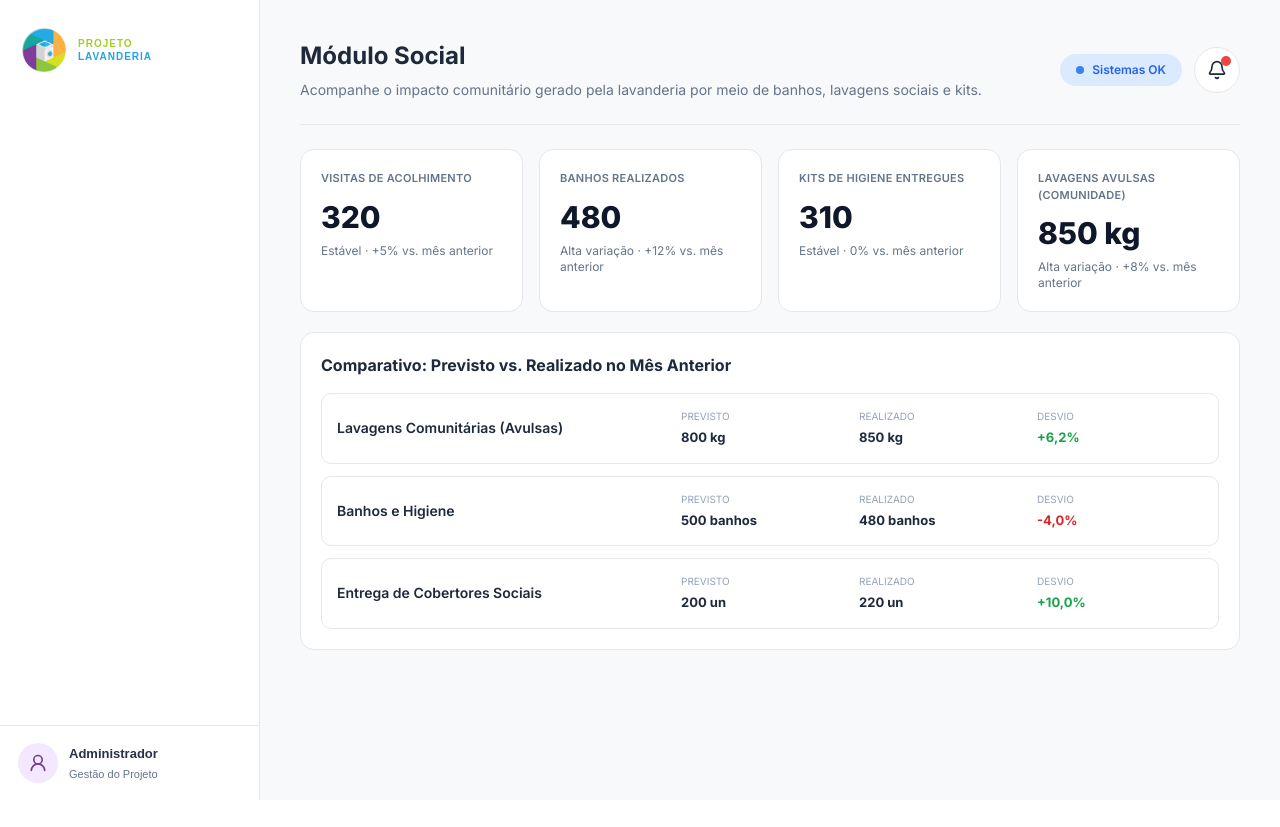
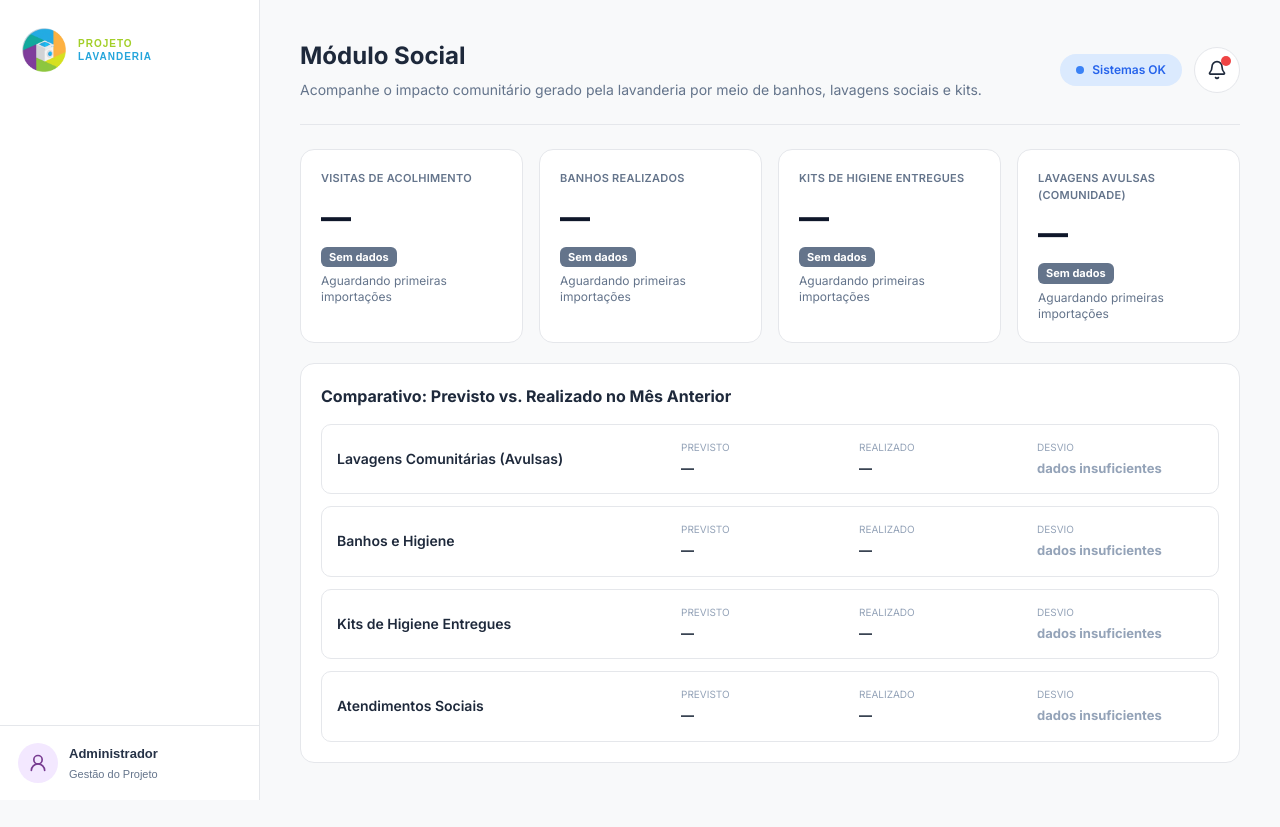
Before and after one commit to Cosmic-Bubble/projetolavanderia, a Flask app: template app/templates/social.html in a window 1280 px wide. Before the commit the page ends 800 px from the top, so only its background shows below. Run offline with Flask 3, Linux system fonts and the light colour scheme; the template is opened without the code that fills it, so the values that code supplies are empty; some libraries are stand-ins or nearby versions.

Commit message:
feat(módulo social): implementa previsão de demanda (SMA e Regressão Linear)
- Criação do `previsao_service.py` (modelos SMA e Regressão Linear).
- Rotas `/api/previsoes` e `/api/comparativo/<coluna>` no novo `previsao_bp`.
- Front-end (`modulo_social.js`) atualizado para consumir as previsões e popular os KPI cards.

```diff
--- a/app/__init__.py
+++ b/app/__init__.py
@@ -9,7 +9,7 @@ from app.routes.admin import admin_bp
 from app.routes.importacao import importacao_bp
 from app.routes.perfil import perfil_bp
 from app.routes.solicitacoes import solicitacoes_bp
-
+from app.routes.previsao import previsao_bp
 
 def create_app():
     app = Flask(
@@ -31,5 +31,6 @@ def create_app():
     app.register_blueprint(importacao_bp)
     app.register_blueprint(perfil_bp)
     app.register_blueprint(solicitacoes_bp)
+    app.register_blueprint(previsao_bp)
 
     return app
--- /dev/null
+++ b/app/routes/previsao.py
@@ -0,0 +1,31 @@
+from flask import Blueprint, jsonify, request
+
+from app.services.previsao_service import (
+    comparar_previsto_realizado,
+    gerar_previsoes,
+)
+
+previsao_bp = Blueprint("previsao", __name__)
+
+
+@previsao_bp.route("/api/previsoes", methods=["GET"])
+def previsoes():
+    """Retorna previsões para todos os KPIs."""
+    try:
+        periodos = min(int(request.args.get("periodos", 3)), 12)
+    except ValueError:
+        periodos = 3
+
+    try:
+        return jsonify(gerar_previsoes(periodos=periodos))
+    except Exception as exc:
+        return jsonify({"erro": str(exc)}), 500
+
+
+@previsao_bp.route("/api/comparativo/<coluna>", methods=["GET"])
+def comparativo(coluna: str):
+    """Comparativo previsto × realizado do último mês para uma coluna."""
+    try:
+        return jsonify(comparar_previsto_realizado(coluna))
+    except Exception as exc:
+        return jsonify({"erro": str(exc)}), 500
--- /dev/null
+++ b/app/static/js/modulo_social.js
@@ -0,0 +1,172 @@
+// ============================================================
+// modulo_social.js
+// Busca previsões de todos os KPIs e popula:
+// - os 4 cards do topo (visitas, banhos, kits, lavagens)
+// - a seção "Comparativo: Previsto vs. Realizado"
+// ============================================================
+
+const KPIS_CARDS = [
+    { id: "kpi-visitas",  badgeId: "badge-visitas",  subId: "kpi-visitas-sub",  chave: "visitas_qtd",           sufixo: "" },
+    { id: "kpi-banhos",   badgeId: "badge-banhos",   subId: "kpi-banhos-sub",   chave: "banhos_qtd",            sufixo: "" },
+    { id: "kpi-kits",     badgeId: "badge-kits",     subId: "kpi-kits-sub",     chave: "kits_distribuidos_qtd", sufixo: "" },
+    { id: "kpi-lavagens", badgeId: "badge-lavagens", subId: "kpi-lavagens-sub", chave: "social_peso_kg",        sufixo: " kg" },
+];
+
+const KPIS_COMPARATIVO = [
+    { chave: "social_peso_kg",        label: "Lavagens Comunitárias (Avulsas)", unidade: "kg" },
+    { chave: "banhos_qtd",            label: "Banhos e Higiene",                unidade: "banhos" },
+    { chave: "kits_distribuidos_qtd", label: "Kits de Higiene Entregues",       unidade: "un" },
+    { chave: "social_atendimentos_qtd", label: "Atendimentos Sociais",          unidade: "atend." },
+];
+
+
+// ============================================================
+// Helpers
+// ============================================================
+
+function formatarNumero(valor, casas = 0) {
+    if (valor === null || valor === undefined) return "—";
+    return Number(valor).toLocaleString("pt-BR", {
+        minimumFractionDigits: casas,
+        maximumFractionDigits: casas,
+    });
+}
+
+function formatarVariacao(pct) {
+    if (pct === null || pct === undefined || isNaN(pct)) return { texto: "—", classe: "text-slate-500" };
+    const sinal = pct > 0 ? "+" : "";
+    const classe = pct > 0 ? "text-green-600" : pct < 0 ? "text-red-600" : "text-slate-500";
+    return { texto: `${sinal}${pct.toFixed(1)}%`, classe };
+}
+
+
+// ============================================================
+// Cards do topo
+// ============================================================
+
+
+function atualizarCards(previsoes) {
+    for (const kpi of KPIS_CARDS) {
+        const elValor = document.getElementById(kpi.id);
+        const elSub = document.getElementById(kpi.subId);
+        const elBadge = document.getElementById(kpi.badgeId);
+
+        if (!elValor || !elSub || !elBadge) continue;
+
+        const dados = previsoes[kpi.chave];
+        if (!dados || dados.erro) {
+            elValor.textContent = "—";
+            elBadge.textContent = "Sem dados";
+            elBadge.className = "text-[11px] font-bold px-2 py-0.5 rounded-md self-start bg-slate-500 text-white";
+            elSub.textContent = dados?.erro === "sem dados"
+                ? "Aguardando primeiras importações"
+                : (dados?.erro || "Erro ao carregar");
+            continue;
+        }
+
+        const ultimo = dados.ultimo_valor ?? 0;
+        const proximo = dados.previsao_proximo ?? 0;
+        const pct = ultimo > 0 ? ((proximo - ultimo) / ultimo) * 100 : 0;
+        const casas = Number.isInteger(ultimo) ? 0 : 1;
+
+        elValor.textContent = formatarNumero(ultimo, casas) + kpi.sufixo;
+
+        // Configurar Badge baseado na variação
+                // Configurar Badge baseado na variação
+        let badgeText = "Estável";
+        let badgeClass = "bg-purple-700 text-white"; // Roxo Escuro (Estável)
+
+        if (pct > 2) {
+            badgeText = "Alta Variação";
+            badgeClass = "bg-orange-500 text-white"; // Laranja
+        } else if (pct < -2) {
+            badgeText = "Baixa Variação";
+            badgeClass = "bg-red-500 text-white"; // Vermelho
+        }
+
+        elBadge.textContent = badgeText;
+        elBadge.className = `text-[11px] font-bold px-2 py-0.5 rounded-md self-start ${badgeClass}`;
+
+
+        // Configurar subtexto (ex: +12% vs mês anterior)
+        const sinal = pct > 0 ? "+" : "";
+        const corTexto = pct > 0 ? "text-green-600" : (pct < 0 ? "text-red-600" : "text-slate-500");
+
+        elSub.innerHTML = `<strong class="${corTexto}">${sinal}${pct.toFixed(1)}%</strong> vs. mês anterior · Prev: ${formatarNumero(proximo, casas)}${kpi.sufixo}`;
+    }
+}
+
+
+// ============================================================
+// Comparativo: Previsto vs. Realizado
+// ============================================================
+
+async function carregarComparativo() {
+    const container = document.getElementById("lista-comparativo");
+    if (!container) return;
+
+    // Busca em paralelo
+    const promessas = KPIS_COMPARATIVO.map((kpi) =>
+        fetch(`/api/comparativo/${kpi.chave}`)
+            .then((r) => r.json())
+            .then((d) => ({ ...kpi, ...d }))
+            .catch(() => ({ ...kpi, erro: "falha ao buscar" }))
+    );
+
+    const resultados = await Promise.all(promessas);
+
+    const linhas = resultados
+        .map((r) => {
+            if (r.erro) {
+                return `
+                    <div class="comparativo-linha">
+                        <h3 class="text-sm font-semibold text-slate-800">${r.label}</h3>
+                        <div><small>PREVISTO</small><strong>—</strong></div>
+                        <div><small>REALIZADO</small><strong>—</strong></div>
+                        <div><small>DESVIO</small><strong class="text-slate-400">${r.erro}</strong></div>
+                    </div>`;
+            }
+
+            const variacao = formatarVariacao(r.desvio_pct);
+            const casas = Number.isInteger(r.previsto) && Number.isInteger(r.realizado) ? 0 : 1;
+
+            return `
+                <div class="comparativo-linha">
+                    <h3 class="text-sm font-semibold text-slate-800">${r.label}</h3>
+                    <div><small>PREVISTO</small><strong>${formatarNumero(r.previsto, casas)} ${r.unidade}</strong></div>
+                    <div><small>REALIZADO</small><strong>${formatarNumero(r.realizado, casas)} ${r.unidade}</strong></div>
+                    <div><small>DESVIO</small><strong class="${variacao.classe}">${variacao.texto}</strong></div>
+                </div>`;
+        })
+        .join("");
+
+    container.innerHTML = linhas;
+}
+
+
+// ============================================================
+// Boot
+// ============================================================
+
+async function carregarTudo() {
+    try {
+        const resp = await fetch("/api/previsoes?periodos=3");
+        const previsoes = await resp.json();
+        console.log("[social] previsões:", previsoes);
+        atualizarCards(previsoes);
+    } catch (erro) {
+        console.error("[social] erro ao buscar previsões:", erro);
+        for (const kpi of KPIS_CARDS) {
+            const el = document.getElementById(kpi.subId);
+            if (el) el.textContent = "Erro ao carregar previsões";
+        }
+    }
+
+    await carregarComparativo();
+
+    if (window.lucide?.createIcons) {
+        window.lucide.createIcons();
+    }
+}
+
+document.addEventListener("DOMContentLoaded", carregarTudo);
--- a/app/templates/social.html
+++ b/app/templates/social.html
@@ -52,50 +52,45 @@
             </header>
             <section class="grid grid-cols-1 sm:grid-cols-2 xl:grid-cols-4 gap-4 mb-5" aria-label="Indicadores sociais">
     <article class="painel-card p-5">
-                    <p class="text-[11px] font-semibold uppercase tracking-wide text-slate-500">Visitas de acolhimento
-                    </p>
-                    <p class="text-3xl font-extrabold mt-3 text-slate-900">320</p>
-                    <p class="text-xs text-slate-500 mt-2">Estável · +5% vs. mês anterior</p>
+        <p class="text-[11px] font-semibold uppercase tracking-wide text-slate-500">Visitas de acolhimento</p>
+        <p id="kpi-visitas" class="text-3xl font-extrabold mt-3 text-slate-900">—</p>
+        <div class="mt-3 flex flex-col gap-1.5">
+            <span id="badge-visitas" class="text-[11px] font-bold px-2 py-0.5 rounded-md self-start bg-purple-100 text-purple-700">Estável</span>
+            <p id="kpi-visitas-sub" class="text-xs text-slate-500">Carregando previsão...</p>
+        </div>
     </article>
+
     <article class="painel-card p-5">
         <p class="text-[11px] font-semibold uppercase tracking-wide text-slate-500">Banhos realizados</p>
-                    <p class="text-3xl font-extrabold mt-3 text-slate-900">480</p>
-                    <p class="text-xs text-slate-500 mt-2">Alta variação · +12% vs. mês anterior</p>
+        <p id="kpi-banhos" class="text-3xl font-extrabold mt-3 text-slate-900">—</p>
+        <div class="mt-3 flex flex-col gap-1.5">
+            <span id="badge-banhos" class="text-[11px] font-bold px-2 py-0.5 rounded-md self-start bg-purple-100 text-purple-700">Estável</span>
+            <p id="kpi-banhos-sub" class="text-xs text-slate-500">Carregando previsão...</p>
+        </div>
     </article>
+
     <article class="painel-card p-5">
-                    <p class="text-[11px] font-semibold uppercase tracking-wide text-slate-500">Kits de higiene
-                        entregues</p>
-                    <p class="text-3xl font-extrabold mt-3 text-slate-900">310</p>
-                    <p class="text-xs text-slate-500 mt-2">Estável · 0% vs. mês anterior</p>
+        <p class="text-[11px] font-semibold uppercase tracking-wide text-slate-500">Kits de higiene entregues</p>
+        <p id="kpi-kits" class="text-3xl font-extrabold mt-3 text-slate-900">—</p>
+        <div class="mt-3 flex flex-col gap-1.5">
+            <span id="badge-kits" class="text-[11px] font-bold px-2 py-0.5 rounded-md self-start bg-purple-100 text-purple-700">Estável</span>
+            <p id="kpi-kits-sub" class="text-xs text-slate-500">Carregando previsão...</p>
+        </div>
     </article>
+
     <article class="painel-card p-5">
-                    <p class="text-[11px] font-semibold uppercase tracking-wide text-slate-500">Lavagens avulsas
-                        (comunidade)</p>
-                    <p class="text-3xl font-extrabold mt-3 text-slate-900">850 kg</p>
-                    <p class="text-xs text-slate-500 mt-2">Alta variação · +8% vs. mês anterior</p>
+        <p class="text-[11px] font-semibold uppercase tracking-wide text-slate-500">Lavagens avulsas (comunidade)</p>
+        <p id="kpi-lavagens" class="text-3xl font-extrabold mt-3 text-slate-900">—</p>
+        <div class="mt-3 flex flex-col gap-1.5">
+            <span id="badge-lavagens" class="text-[11px] font-bold px-2 py-0.5 rounded-md self-start bg-purple-100 text-purple-700">Estável</span>
+            <p id="kpi-lavagens-sub" class="text-xs text-slate-500">Carregando previsão...</p>
+        </div>
     </article>
 </section>
             <section class="painel-card p-5">
     <h2 class="font-bold text-base mb-4">Comparativo: Previsto vs. Realizado no Mês Anterior</h2>
-                <div class="space-y-3">
-                    <div class="comparativo-linha">
-                        <h3 class="text-sm font-semibold text-slate-800">Lavagens Comunitárias (Avulsas)</h3>
-                        <div><small>PREVISTO</small><strong>800 kg</strong></div>
-                        <div><small>REALIZADO</small><strong>850 kg</strong></div>
-                        <div><small>DESVIO</small><strong class="text-green-600">+6,2%</strong></div>
-                    </div>
-                    <div class="comparativo-linha">
-                        <h3 class="text-sm font-semibold text-slate-800">Banhos e Higiene</h3>
-                        <div><small>PREVISTO</small><strong>500 banhos</strong></div>
-                        <div><small>REALIZADO</small><strong>480 banhos</strong></div>
-                        <div><small>DESVIO</small><strong class="text-red-600">-4,0%</strong></div>
-                    </div>
-                    <div class="comparativo-linha">
-                        <h3 class="text-sm font-semibold text-slate-800">Entrega de Cobertores Sociais</h3>
-                        <div><small>PREVISTO</small><strong>200 un</strong></div>
-                        <div><small>REALIZADO</small><strong>220 un</strong></div>
-                        <div><small>DESVIO</small><strong class="text-green-600">+10,0%</strong></div>
-                    </div>
+    <div class="space-y-3" id="lista-comparativo">
+        <p class="text-sm text-gray-400 text-center py-6">Carregando comparativo...</p>
     </div>
 </section>
             <p class="text-xs text-slate-400 mt-6"></p>
@@ -103,6 +98,7 @@
     </div>
     <script type="module" src="{{ url_for('static', filename='js/menu.js') }}"></script>
     <script src="{{ url_for('static', filename='js/notificacoes.js') }}"></script>
+    <script type="module" src="{{ url_for('static', filename='js/modulo_social.js') }}"></script>
 </body>
 
 </html>
```
Also changed, not shown: app/services/previsao_service.py (added, +192 -0 lines). Lines whose indentation alone changed are shown as unchanged.
